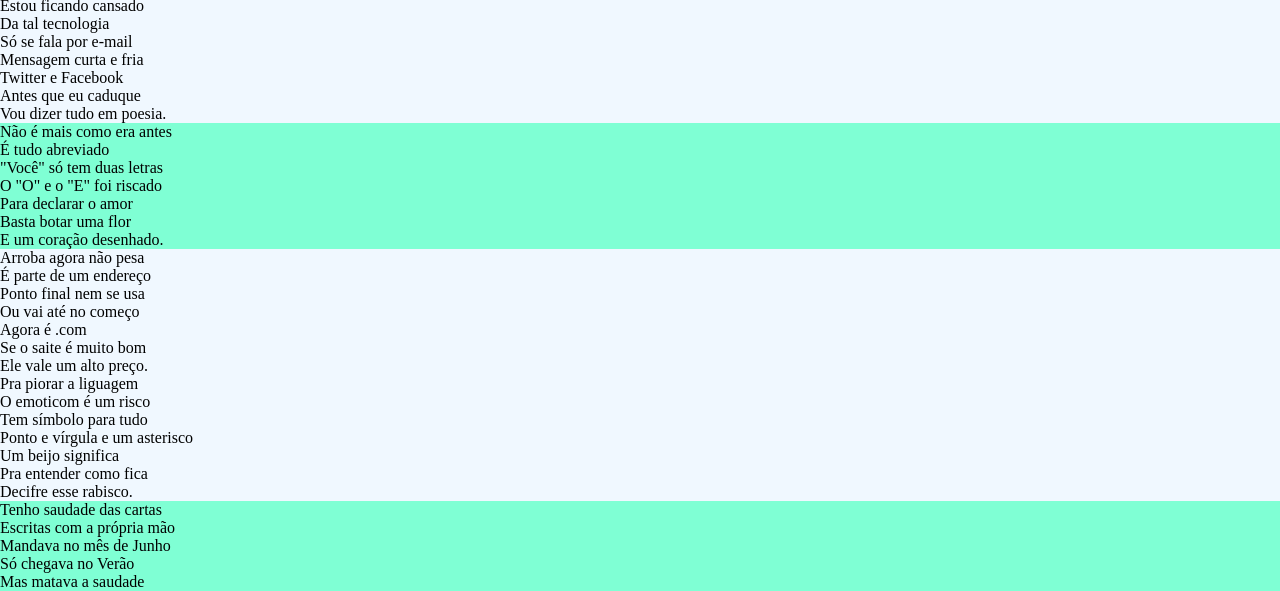
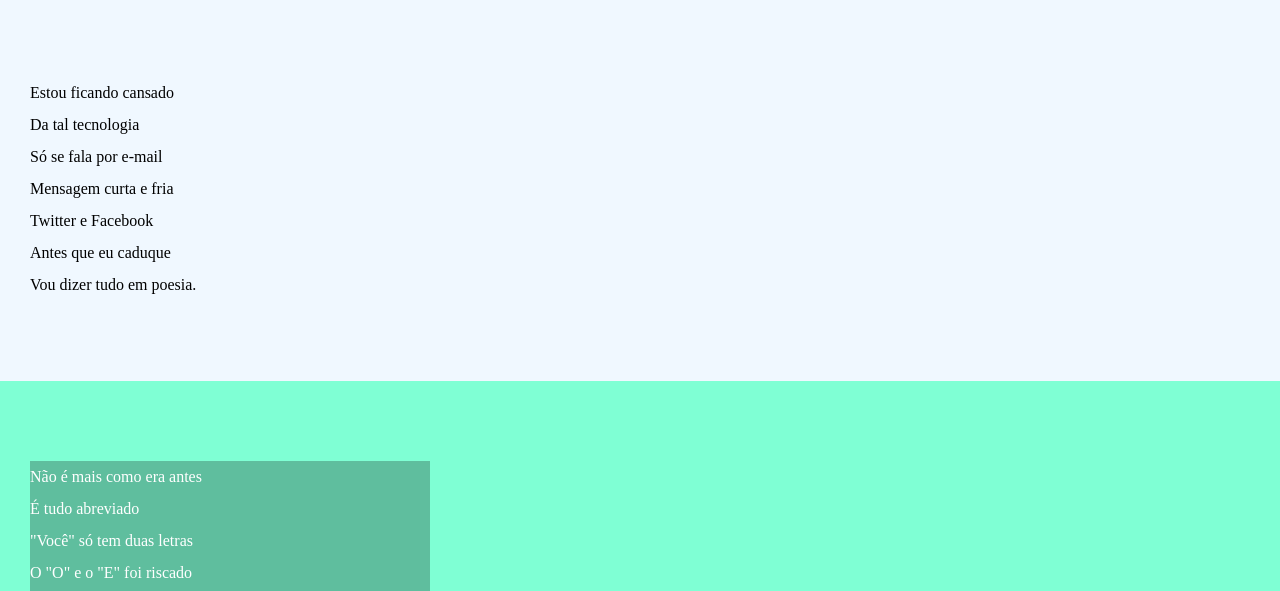
Before and after one commit to NycolasSantana/13-11-22-desafio, a plain HTML site: page index.html in a window 1280 px wide. Shown: the part 158-749 px from the top of the page. Drawn offline with Linux system fonts and the light colour scheme.

Commit message:
Segunda versão

```diff
--- a/css/style.css
+++ b/css/style.css
@@ -36,7 +36,18 @@ header a:hover, footer a:hover {
 }
 .imagem {
     background-color: aquamarine;
-    color: black;
+    color: white;
+}
+.imagem > p {
+    background-color: rgba(0, 0, 0, 0.253);
+    width: 400px;
+}
+section {
+    padding-top: 10vh;
+    padding-bottom: 10vh;
+    line-height: 2em;
+    padding-left: 30px;
+
 }
 footer {
     background-color: black;
```
